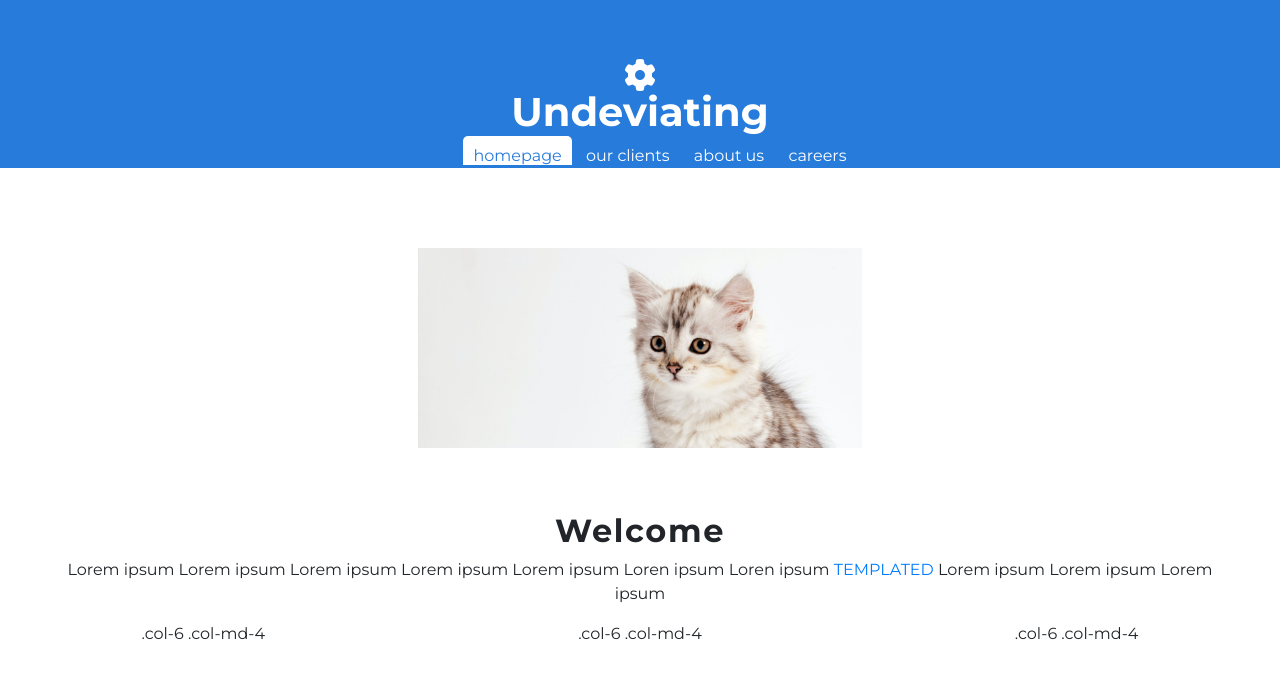
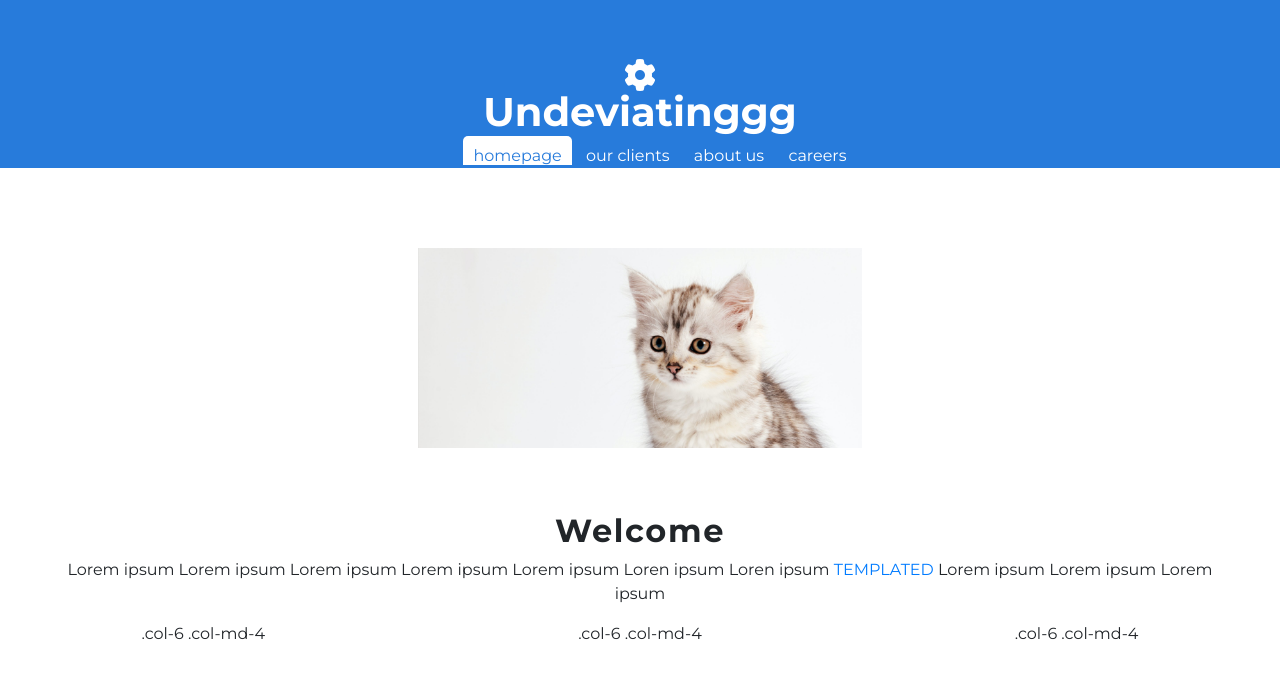
Before and after one commit to larisacantemir23/test, a plain HTML site: page index.html in a window 1280 px wide. Drawn offline with nearby package versions, Linux system fonts and the light colour scheme.

Commit message:
Aggiornamento titolo

```diff
--- a/index.html
+++ b/index.html
@@ -19,7 +19,7 @@
         <body class="container-fluid">
             <header>
                 <i class="fa-solid fa-gear fa-2xl" style="color: #ffffff;"></i>
-                <h1>Undeviating</h1>
+                <h1>Undeviatinggg</h1>
                 <nav>
                     <ul>
                         <li><a class="active nounderline" href="index.html">homepage</a></li>
```
